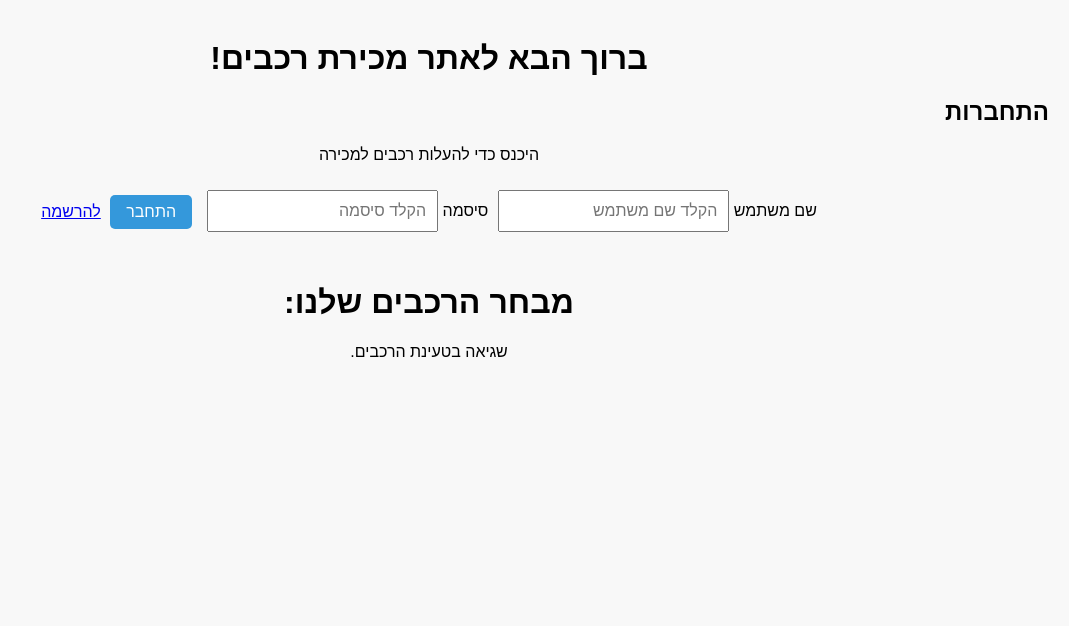
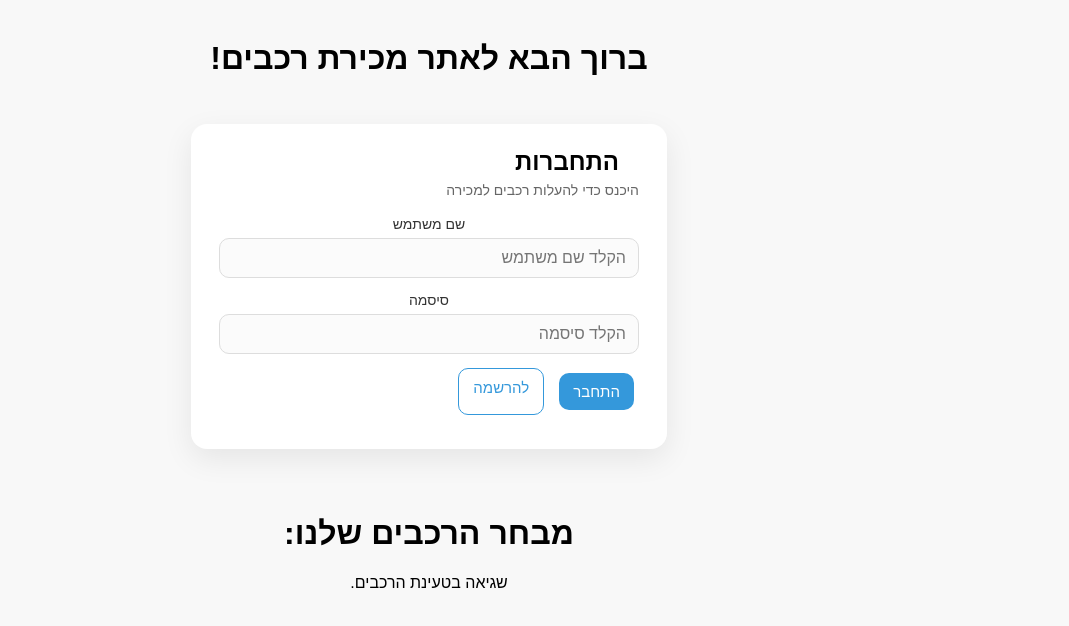
Before and after one commit to Mishel-Gershkovich/web-application-project-car-market, a website: page public/index.html in a window 1280 px wide. Shown: the whole page, without its empty margins (211-1280 px from the left). Drawn offline with Linux system fonts and the light colour scheme; no server answers.

Commit message:
style.css
upgrade the sign in looking

```diff
--- a/public/style.css
+++ b/public/style.css
@@ -72,8 +72,105 @@ button:hover {
   margin: 5px 0;
 }
 
-.clearfix::after {
-  content: "";
-  display: table;
-  clear: both;
+
+/* ---------- אזור התחברות מעוצב ---------- */
+.auth-wrapper {
+  min-height: 40vh;
+  display: flex;
+  align-items: center;
+  justify-content: center;
+  padding: 16px;
 }
+
+.auth-card {
+  width: 100%;
+  max-width: 420px;
+  background: #fff;
+  border-radius: 16px;
+  box-shadow: 0 10px 30px rgba(0,0,0,0.08);
+  padding: 24px 28px;
+  text-align: right;
+}
+
+.auth-title {
+  margin: 0 0 6px 0;
+  font-size: 24px;
+}
+
+.auth-subtitle {
+  margin: 0 0 18px 0;
+  color: #666;
+  font-size: 14px;
+}
+
+.auth-form .form-row {
+  display: flex;
+  flex-direction: column;
+  gap: 6px;
+  margin-bottom: 14px;
+}
+
+.auth-form label {
+  font-size: 14px;
+  color: #333;
+}
+
+.auth-form input[type="text"],
+.auth-form input[type="password"] {
+  border: 1px solid #ddd;
+  border-radius: 10px;
+  padding: 10px 12px;
+  font-size: 16px;
+  outline: none;
+  background: #fbfbfb;
+}
+
+.auth-form input:focus {
+  border-color: #3498db;
+  background: #fff;
+  box-shadow: 0 0 0 3px rgba(52,152,219,0.12);
+}
+
+.actions {
+  display: flex;
+  gap: 10px;
+  justify-content: flex-start; /* RTL: נשאר בצד ימין */
+  margin-top: 8px;
+}
+
+/* כפתורים כלליים */
+.btn {
+  display: inline-block;
+  border: 0;
+  border-radius: 10px;
+  padding: 10px 14px;
+  font-size: 15px;
+  cursor: pointer;
+  text-decoration: none;
+  text-align: center;
+}
+
+.btn-primary {
+  background: #3498db;
+  color: #fff;
+}
+
+.btn-primary:hover { opacity: 0.92; }
+
+.btn-ghost {
+  background: transparent;
+  color: #3498db;
+  border: 1px solid #3498db;
+}
+
+.btn-ghost:hover {
+  background: rgba(52,152,219,0.06);
+}
+
+/* ודא שהטופס הישן (הגלובלי) לא שובש שאר העמודים */
+form#loginForm {
+  display: block; /* ננטרל את ה-flex הכללי אם הוגדר קודם */
+  margin: 0;
+  gap: 0;
+  justify-content: initial;
+}
```
